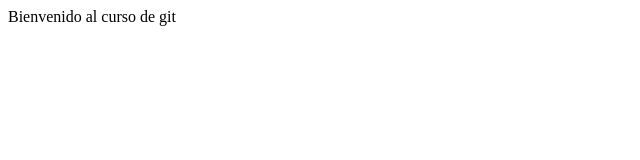
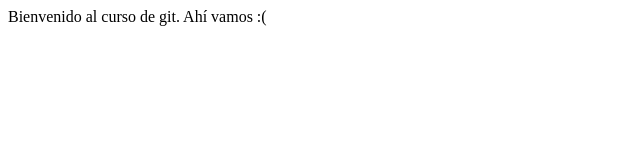
Before and after one commit to lauracardenasgomez/pruebaClaseGit, a plain HTML site: page index.html in a window 1280 px wide. Shown: the full height of the page, 0-640 px from the left. Drawn offline with Linux system fonts and the light colour scheme.

Commit message:
LC segundo cambio

```diff
--- a/index.html
+++ b/index.html
@@ -7,8 +7,7 @@
     </head>
     <body>
         <div>
-            Bienvenido al curso de git
+            Bienvenido al curso de git. Ahí vamos :(
         </div>
-
     </body>
     </html>
```
Also changed, not shown: Comandos.txt.
